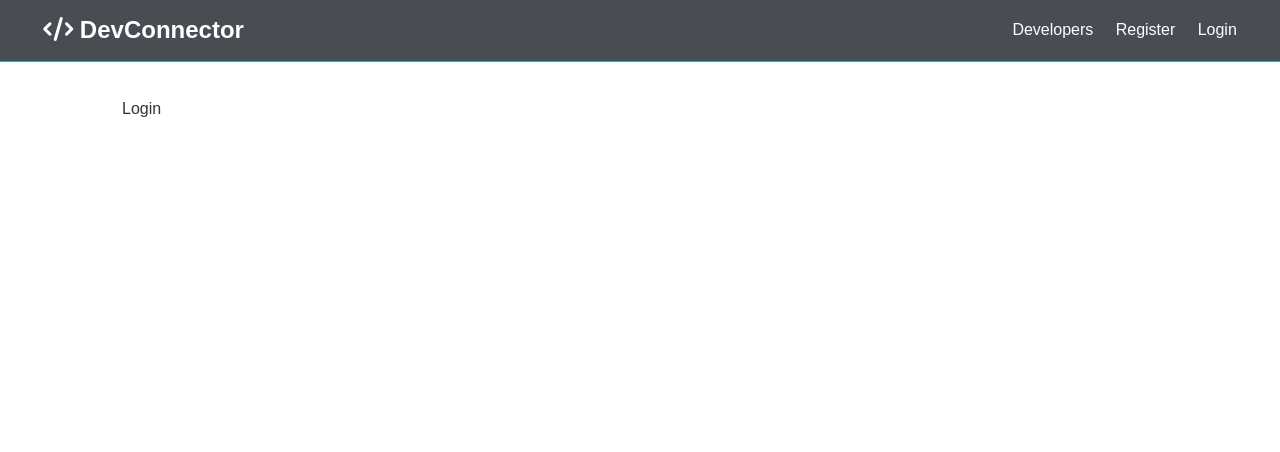
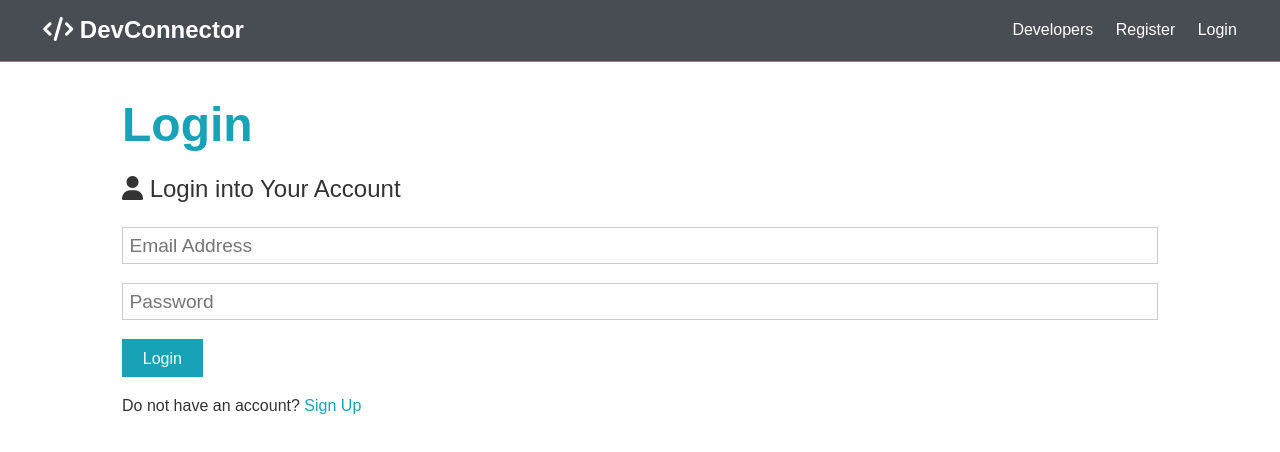
Before and after one commit to pkj-ind/devconnector, a React (Create React App) app in the folder client/: page /login in a window 1280 px wide. Shown: the top 452 px of the page. Built offline with nearby package versions, Linux system fonts and the light colour scheme.

Commit message:
Register and Login Form completed

```diff
--- a/client/src/components/auth/Login.js
+++ b/client/src/components/auth/Login.js
@@ -1,9 +1,68 @@
-import React from 'react';
+import React,{Fragment, useState} from 'react';
+import axios from 'axios';
+import {Link} from 'react-router-dom'
+
+
 const Login = () =>{
+    const [formData, setFormData]=useState({
+        email:'',
+        password:''
+    });
+    const {email,password}=formData;
+
+    const onChange = e => setFormData({...formData,[e.target.name]:e.target.value})
+
+    const onSubmit = async e =>{
+        e.preventDefault();
+
+            const login={email,password}
+
+            try {
+                //since we are sending data create config and define header type
+                const config={
+                    headers:{
+                        'Content-Type':'application/json'
+                    }
+                };
+                const body=JSON.stringify(login)
+                const res = await axios.post('/api/auth',body,config);
+                console.log(res.data)
+            } catch (error) {
+                console.error(error.response.data)
+            }
+
+
+    }
     return (
-        <div>
-        Login
+        <Fragment>
+       <h1 className="large text-primary">Login</h1>
+      <p className="lead"><i className="fas fa-user"></i> Login into Your Account</p>
+      <form className="form" onSubmit={e => {onSubmit(e)}}>
+
+        <div className="form-group">
+          <input type="email" placeholder="Email Address"
+          name="email"
+          value={email}
+          onChange={e=>onChange(e)}
+          />
         </div>
+        <div className="form-group">
+          <input
+            type="password"
+            placeholder="Password"
+            name="password"
+            value={password}
+          onChange={e=>onChange(e)}
+            minLength="6"
+          />
+        </div>
+
+        <input type="submit" className="btn btn-primary" value="Login" />
+      </form>
+      <p className="my-1">
+        Do not have an account? <Link to="/register">Sign Up</Link>
+      </p>
+        </Fragment>
     )
 }
 
--- a/client/src/components/auth/Register.js
+++ b/client/src/components/auth/Register.js
@@ -1,6 +1,6 @@
 import React,{Fragment, useState} from 'react';
 import axios from 'axios'
-
+import {Link} from 'react-router-dom'
 
 const Register = () =>{
     const [formData, setFormData]=useState({
@@ -81,7 +81,7 @@
         <input type="submit" className="btn btn-primary" value="Register" />
       </form>
       <p className="my-1">
-        Already have an account? <a href="login.html">Sign In</a>
+        Already have an account? <Link to="/login">Sign In</Link>
       </p>
         </Fragment>
     )
```
Also changed, not shown: client/public/manifest.json.
